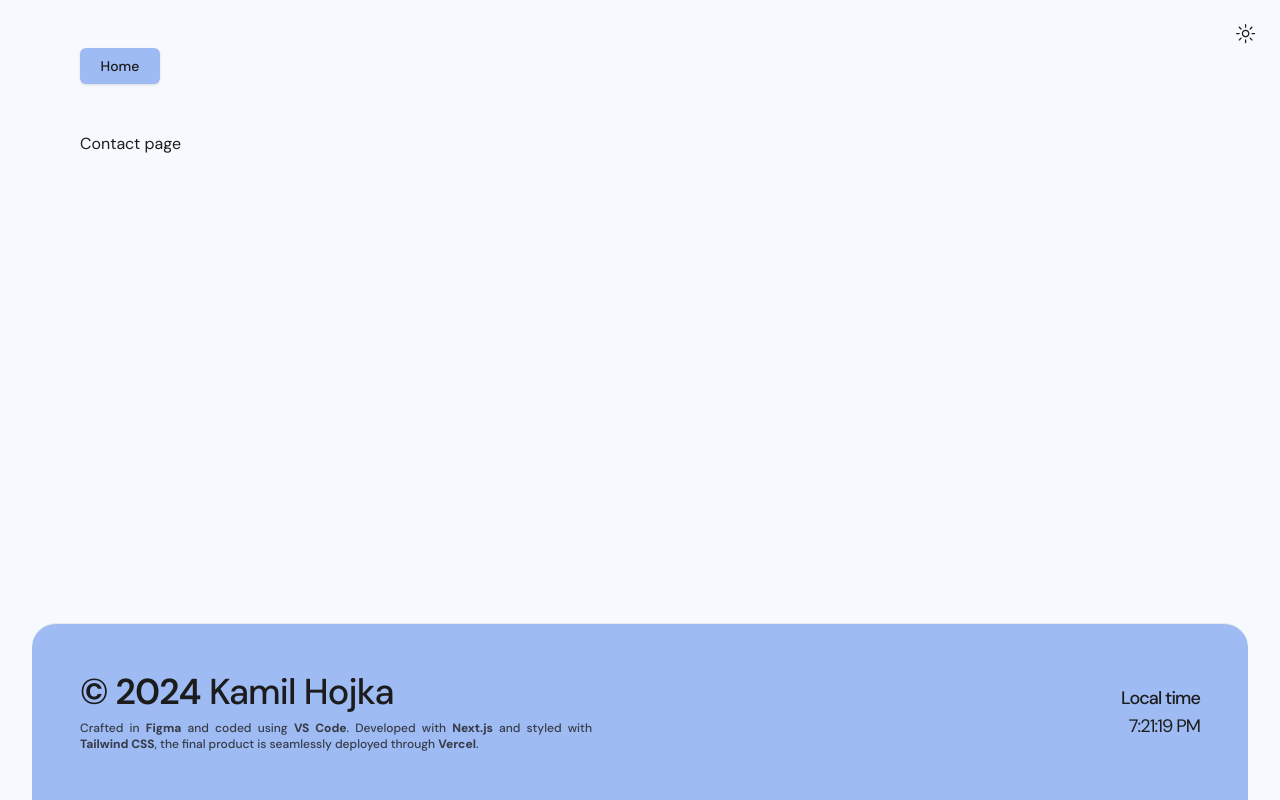
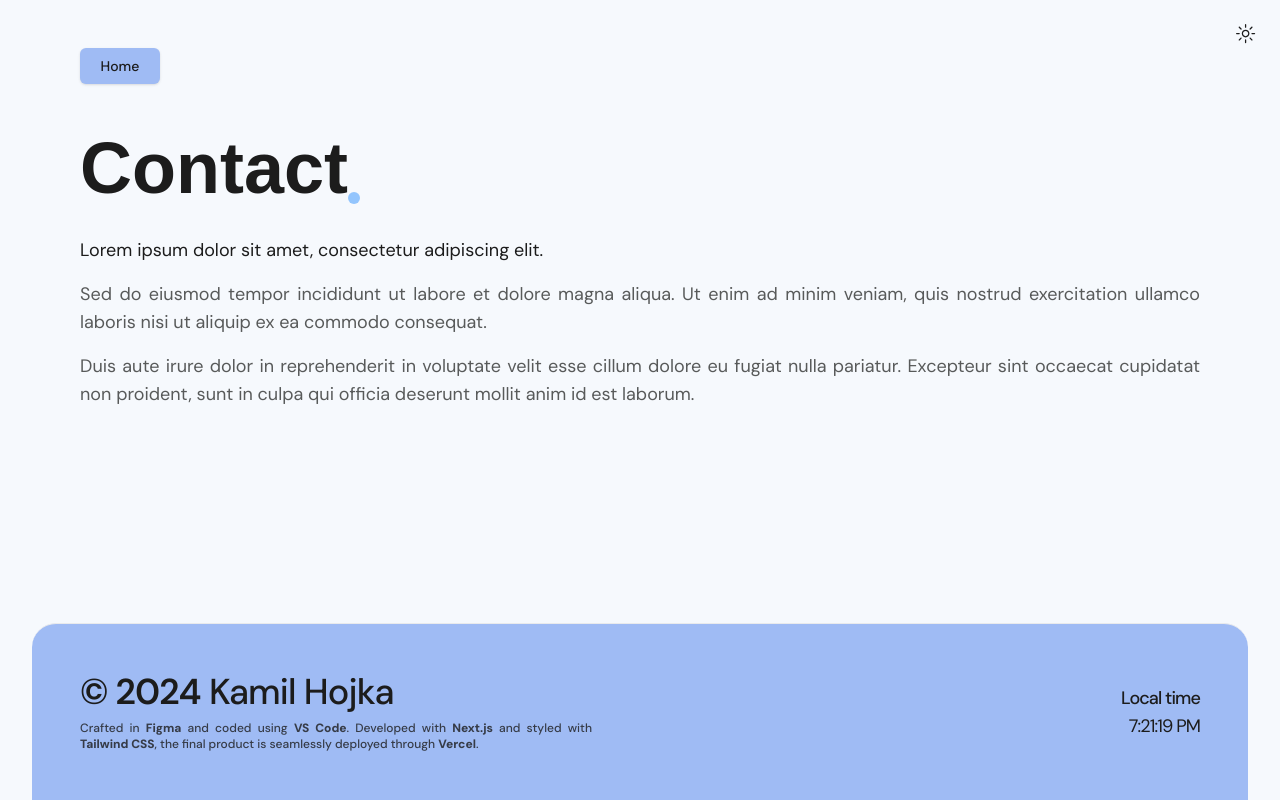
Before and after one commit to kamilhojka/portfolio, a Next.js app: page /contact in a window 1280 px wide. Built offline with nearby package versions, Linux system fonts and the light colour scheme; a web font is replaced by a local one.

Commit message:
Add 'Contact' section

```diff
--- a/app/contact/page.tsx
+++ b/app/contact/page.tsx
@@ -1,6 +1,7 @@
 import Link from "next/link";
 
 import { Button } from "@/components/ui/button";
+import { Contact } from "@/components/sections/contact";
 
 export default function ContactPage() {
   return (
@@ -10,7 +11,8 @@ export default function ContactPage() {
           Home
         </Button>
       </Link>
-      Contact page
+
+      <Contact />
     </div>
   );
 }
--- /dev/null
+++ b/components/sections/contact.tsx
@@ -0,0 +1,26 @@
+import { SectionHeading } from "@/components/common/section-heading";
+
+export function Contact() {
+  return (
+    <SectionHeading title="Contact" id="contact">
+      <div className="flex flex-col lg:flex-row gap-8">
+        <div className="flex flex-col text-lg text-justify gap-4 justify-center">
+          <h3 className="text-lg">
+            Lorem ipsum dolor sit amet, consectetur adipiscing elit.
+          </h3>
+          <p className="text-muted-foreground">
+            Sed do eiusmod tempor incididunt ut labore et dolore magna aliqua.
+            Ut enim ad minim veniam, quis nostrud exercitation ullamco laboris
+            nisi ut aliquip ex ea commodo consequat.
+          </p>
+          <p className="text-muted-foreground">
+            Duis aute irure dolor in reprehenderit in voluptate velit esse
+            cillum dolore eu fugiat nulla pariatur. Excepteur sint occaecat
+            cupidatat non proident, sunt in culpa qui officia deserunt mollit
+            anim id est laborum.
+          </p>
+        </div>
+      </div>
+    </SectionHeading>
+  );
+}
```
